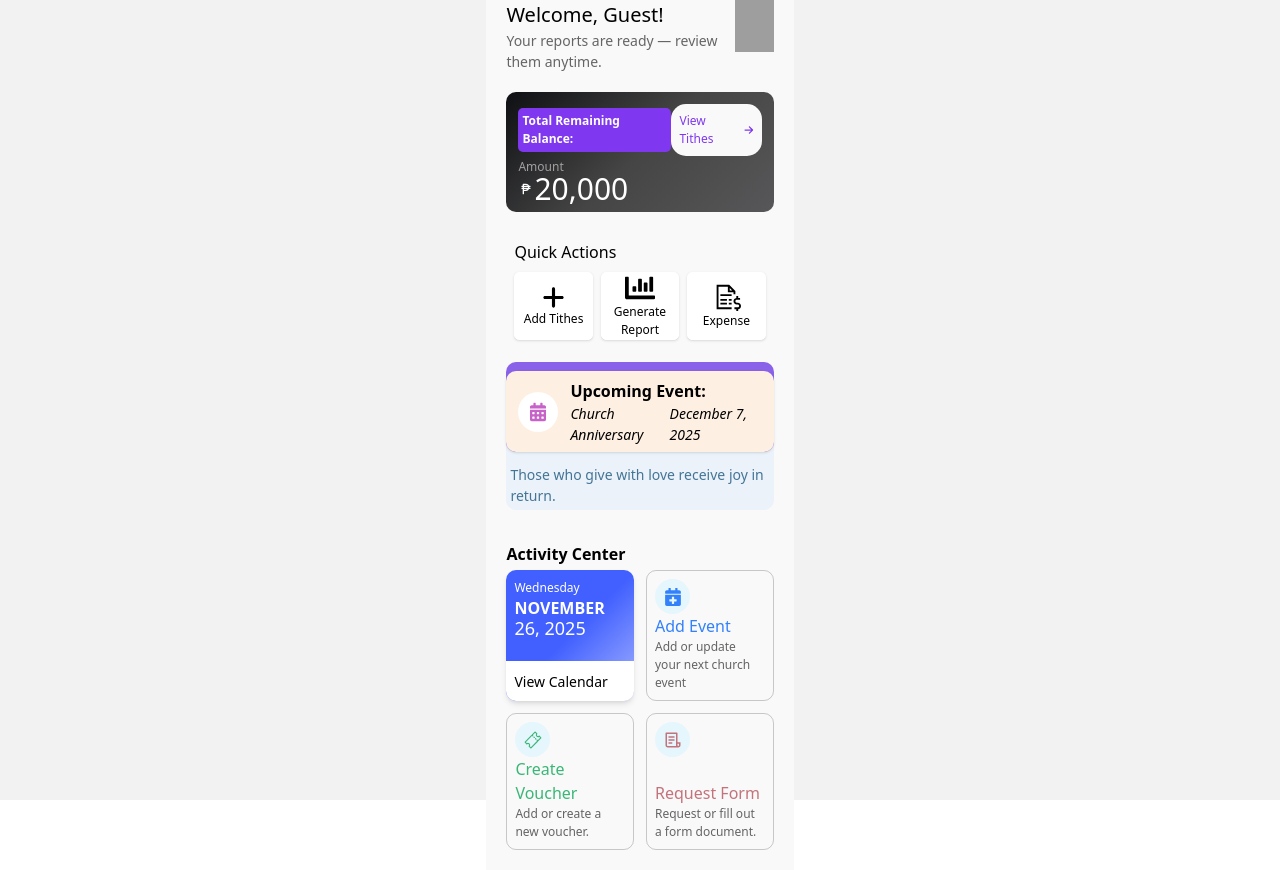
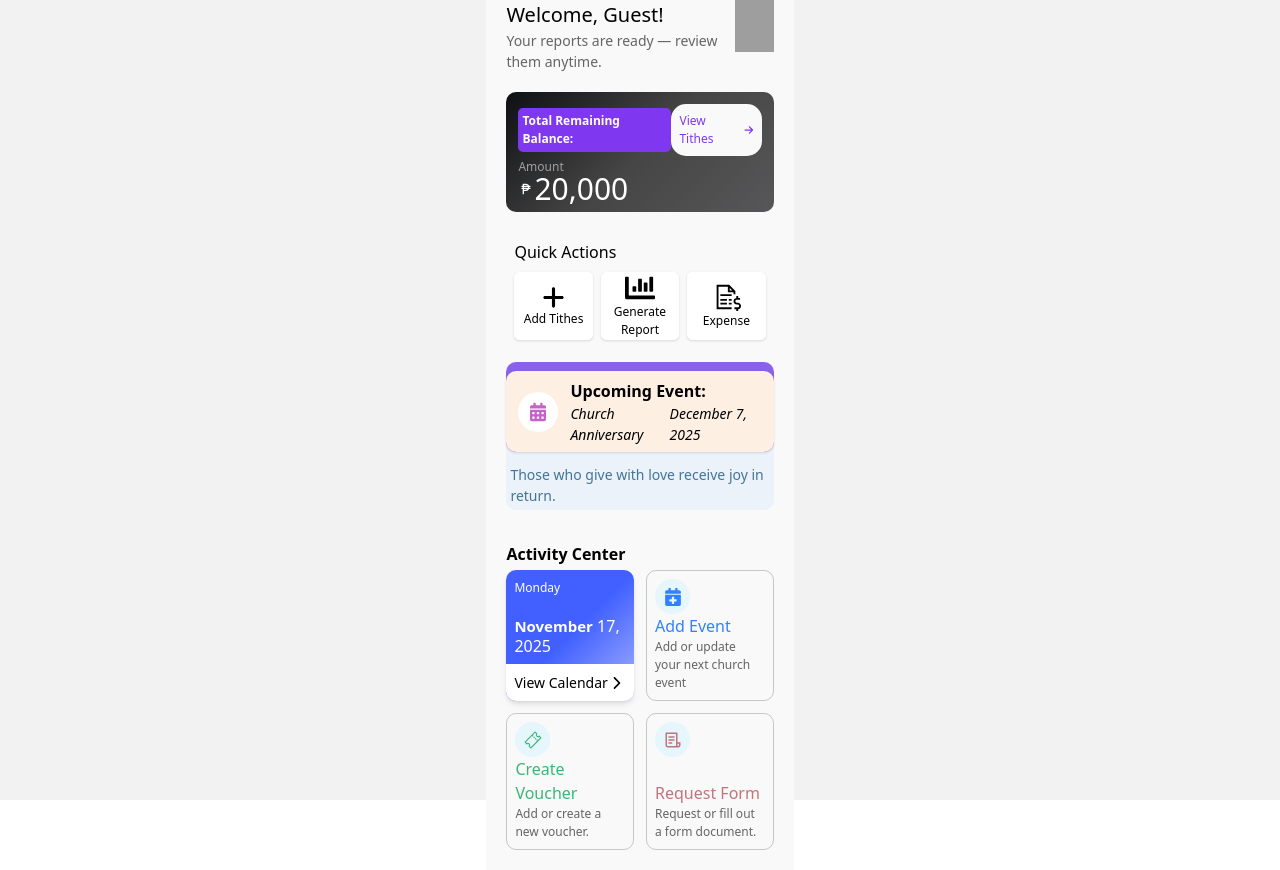
Before and after one commit to adriananicete/JOSCM-TITHES, a React (Vite) app: page /#/home in a window 1280 px wide. Built offline with nearby package versions, Linux system fonts and the light colour scheme; grey boxes are pictures that could not be loaded.

Commit message:
feat: working on buttons of other features

```diff
--- a/src/components/Home.jsx
+++ b/src/components/Home.jsx
@@ -12,10 +12,42 @@ import { FaCalendarPlus } from "react-icons/fa";
 import HomeCards from "./home/home-components/HomeCards";
 import { IoTicketOutline } from "react-icons/io5";
 import { RiFileList3Line } from "react-icons/ri";
+import { IoIosArrowForward } from "react-icons/io";
 
 function Home() {
   const { user } = useContext(UserContext);
   const navigate = useNavigate();
+
+  const date = new Date().getDate();
+  const year = new Date().getFullYear();
+  const day = new Date().getDay();
+  const months = new Date().getMonth();
+  const arrDay = [
+    "Sunday",
+    "Monday",
+    "Tuesday",
+    "Wednesday",
+    "Thursday",
+    "Friday",
+    "Saturday",
+  ];
+  const arrMonths = [
+    "January",
+    "February",
+    "March",
+    "April",
+    "May",
+    "June",
+    "July",
+    "Augest",
+    "September",
+    "October",
+    "November",
+    "December",
+  ];
+
+  const dayName = arrDay[day];
+  const monthName = arrMonths[months];
 
   function capitalLetter(user) {
     const firstLetter = user.charAt(0).toUpperCase();
@@ -126,15 +158,18 @@ function Home() {
         <p className="font-[600] ">Activity Center</p>
 
         <div className=" w-full h-[auto] grid grid-cols-2 grid-row-2 gap-3  ">
-          <div className=" bg-[linear-gradient(135deg,#4160ff,#4160ff,#A5B3FF)] flex flex-col justify-between items-center rounded-[10px] shadow-md">
-            <div className="text-[white] w-full leading-[20px] p-2">
-              <p className="text-[12px]">Wednesday</p>
-              <p className="text-[16px] font-[600]">NOVEMBER</p>
-              <p className="text-[18px]">26, 2025</p>
+          <div className="cursor-pointer bg-[linear-gradient(135deg,#4160ff,#4160ff,#A5B3FF)] flex flex-col justify-between items-center rounded-[10px] shadow-md">
+            <div className="text-[white] w-full h-[100%] flex flex-col justify-between leading-[20px] p-2">
+              <p className="text-[12px]">{dayName}</p>
+              <p>
+                <span className="text-[15px] font-[700]">{monthName}</span>{" "}
+                {date}, {year}
+              </p>
             </div>
 
-            <div className="w-full p-2 bg-[#fff] rounded-br-[10px] rounded-bl-[10px]">
-              <button className="cursor-pointer text-[14px] ">View Calendar</button>
+            <div className="w-full p-2 bg-[#fff] rounded-br-[10px] rounded-bl-[10px] flex justify-between items-center">
+              <button className=" text-[14px] ">View Calendar</button>
+              <IoIosArrowForward size={18} />
             </div>
           </div>
 
```
